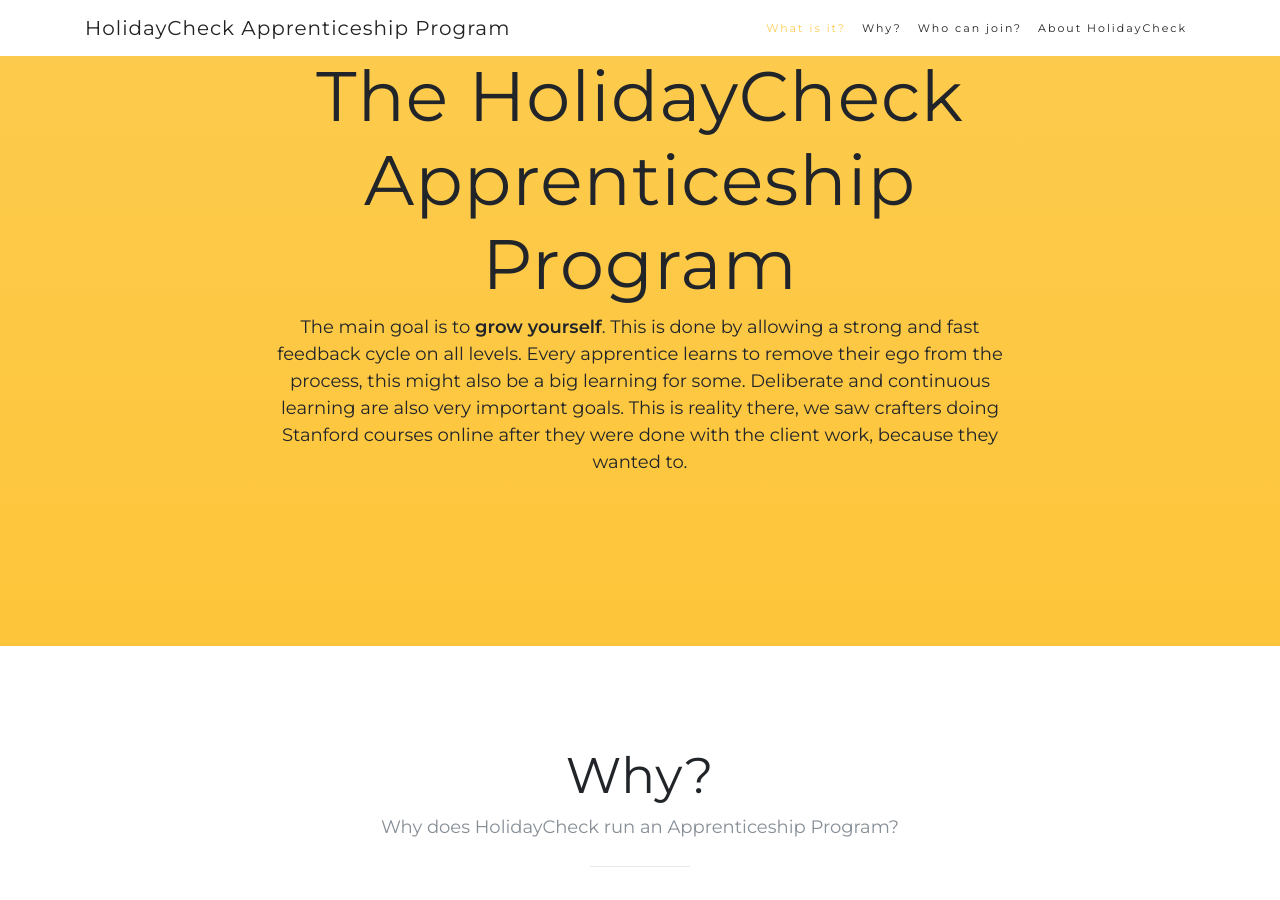
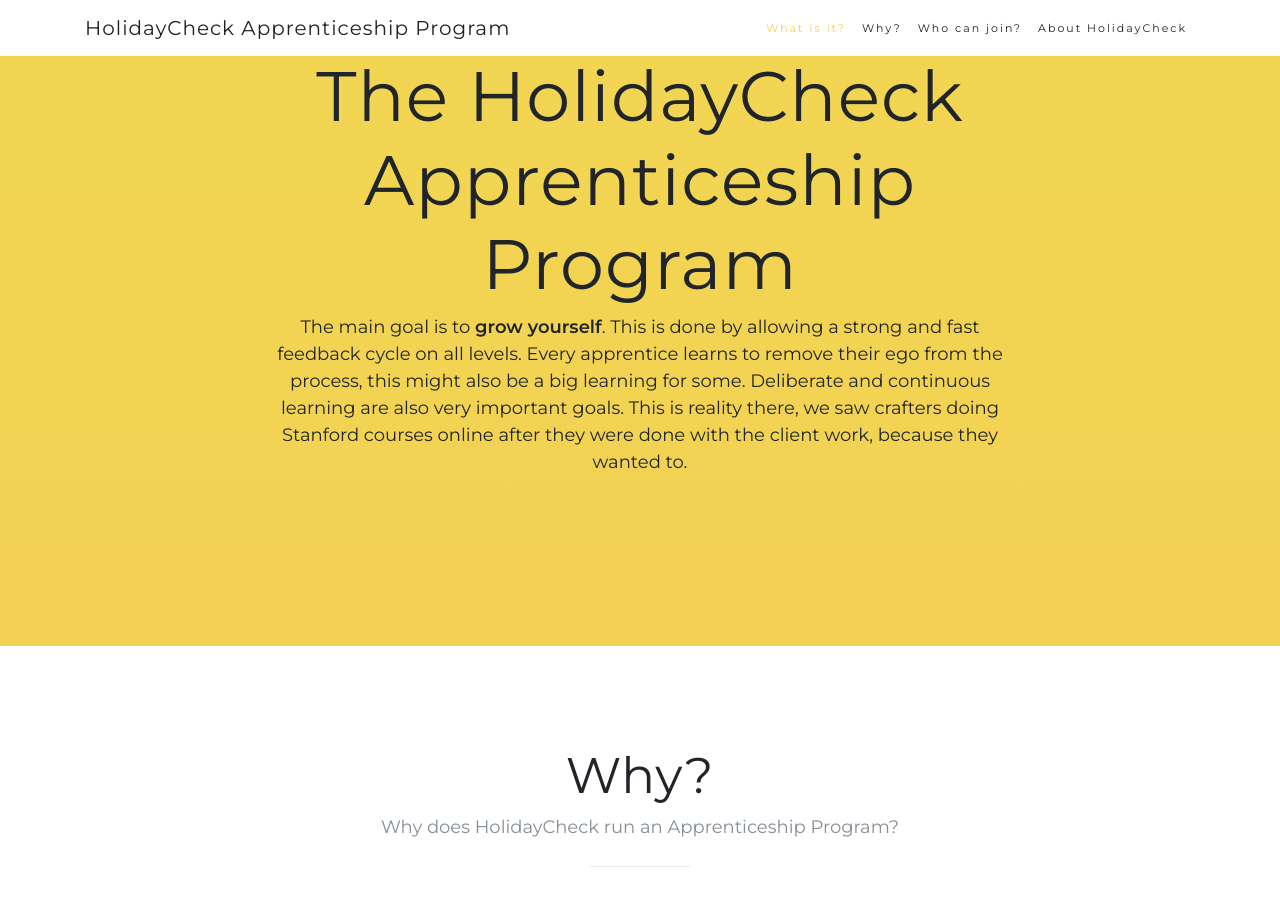
Before and after one commit to holidaycheck/apprenticeship, a Jekyll site: the page built from index.md, in a window 1280 px wide and 900 px high, scrolled down 996 px. Built offline with Jekyll 4.4.1, drawn with Linux system fonts in a browser that asks for light colours; nearby versions of some CDN libraries.

Commit message:
Adjust to HC colors a bit.

```diff
--- a/css/new-age.css
+++ b/css/new-age.css
@@ -278,9 +278,10 @@
         text-decoration: none; }
 
 .bg-primary {
-  background: #fdcc52;
+  background: #f1d752;
   background: -webkit-linear-gradient(#fdcc52, #fdc539);
-  background: linear-gradient(#fdcc52, #fdc539); }
+  background: linear-gradient(#f1d752, #f3d152);
+  }
 
 .text-primary {
   color: #fdcc52; }
```
